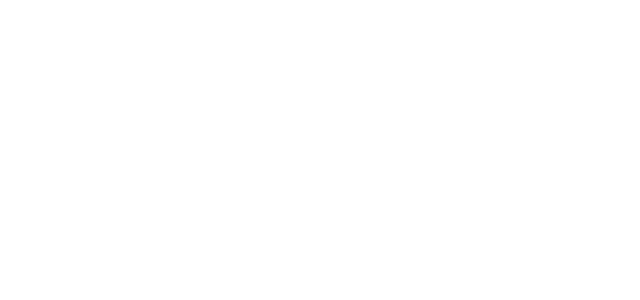
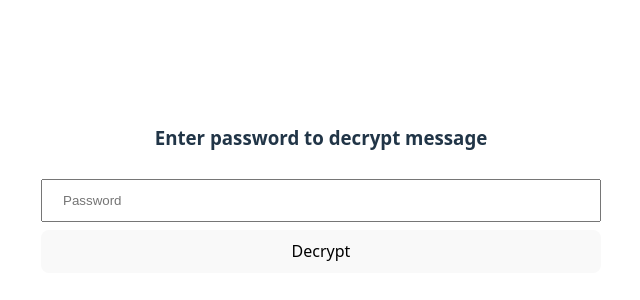
Before and after one commit to ppaabo/TempNote, a Vue app in the folder frontend/: page /read/1 in a window 1280 px wide. Before the commit this address had no page. Shown: the part 198-498 px from the top of the page, without its empty margins (319-959 px from the left). Built offline with nearby package versions, Linux system fonts and the light colour scheme; no server answers.

Commit message:
Pass message id as prop to MessageReader

```diff
--- a/frontend/src/components/MessageReader.vue
+++ b/frontend/src/components/MessageReader.vue
@@ -1,17 +1,26 @@
 <script setup>
-// For testing decryption of messages
-import { ref } from "vue";
+import { ref, onMounted } from "vue";
 import { decryptMsg } from "../utils/encryption";
 import { fetchMessage } from "../utils/messages";
 
-const msg_id = ref("");
+const props = defineProps({
+  id: String,
+});
+
+const message = ref(null);
 const password = ref("");
 const decrypted = ref(null);
 
+onMounted(async () => {
+  if (props.id) {
+    message.value = await fetchMessage(props.id);
+    console.log("Message fetched", message.value);
+  }
+});
+
 const decrypt = async () => {
-  const message = await fetchMessage(msg_id.value);
-  if (message) {
-    const { ciphertext, iv, salt } = message;
+  if (message.value && password.value) {
+    const { ciphertext, iv, salt } = message.value;
     decrypted.value =
       (await decryptMsg(ciphertext, iv, salt, password.value)) ||
       "Decryption failed";
@@ -23,7 +32,7 @@ const decrypt = async () => {
 
 <template>
   <div class="reader-container">
-    <input class="text-input" v-model="msg_id" placeholder="Message ID" />
+    <h3>Enter password to decrypt message</h3>
     <input
       class="text-input"
       type="password"
--- a/frontend/src/router.js
+++ b/frontend/src/router.js
@@ -5,7 +5,7 @@ import MessageReader from "./components/MessageReader.vue";
 
 const routes = [
   { path: "/", name: "write", component: MessageComposer },
-  { path: "/read", name: "read", component: MessageReader },
+  { path: "/read/:id", name: "read", component: MessageReader, props: true },
 ];
 
 const router = createRouter({
```
